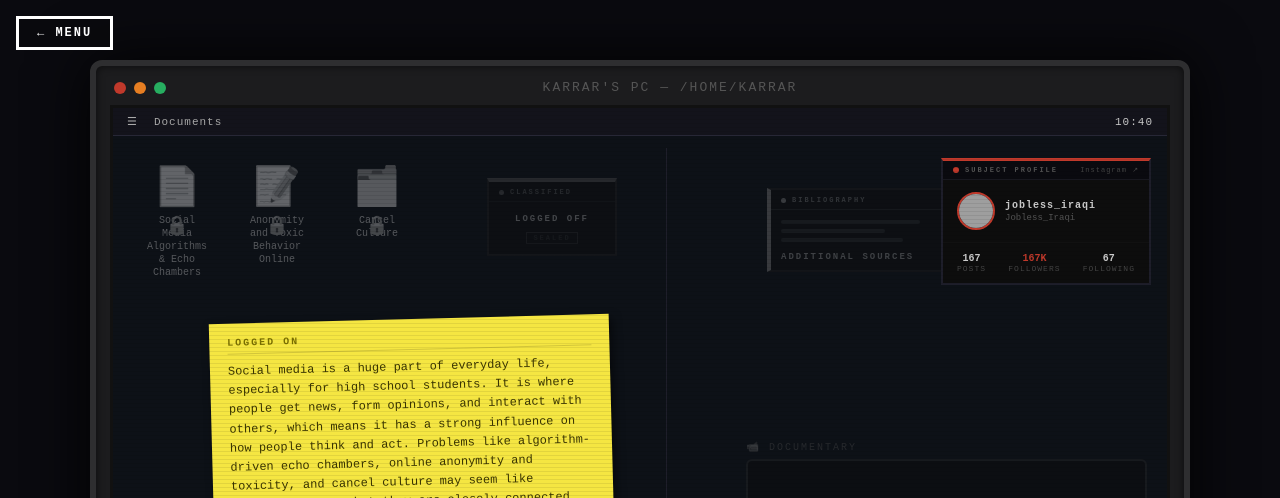
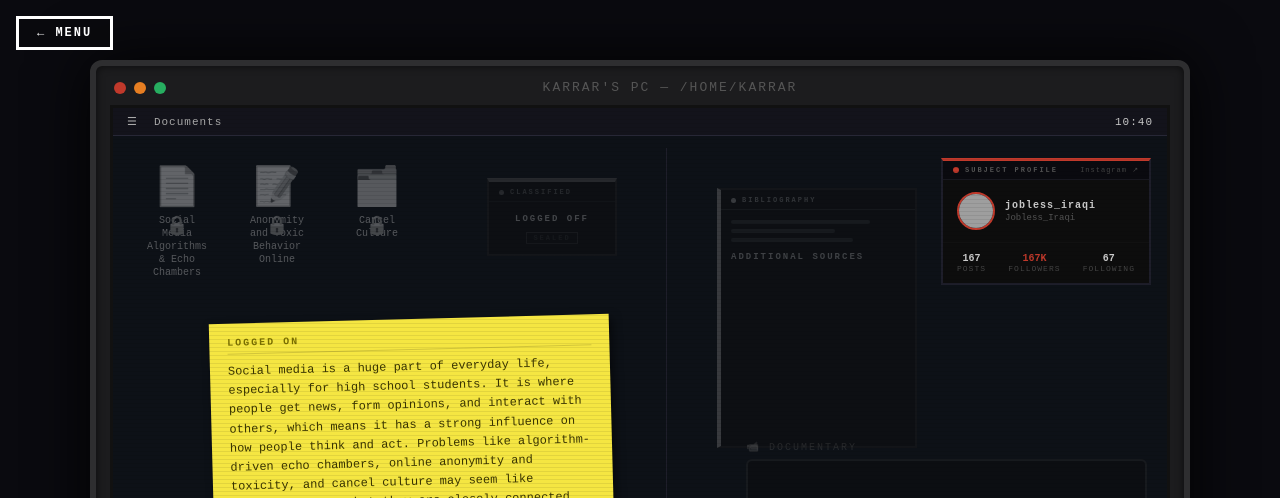
Before and after one commit to Connorjcho/museum-proj, a plain HTML site: page Essay.html in a window 1280 px wide. Shown: the top 498 px of the page. Drawn offline with Linux system fonts and the light colour scheme; grey boxes are pictures that could not be loaded.

Commit message:
Increase Additional Sources panel height

```diff
--- a/Essay.html
+++ b/Essay.html
@@ -159,8 +159,10 @@
     /* ── ADDITIONAL SOURCES PANEL ── */
     #history-icon {
       position: absolute;
-      top: 80px; right: 200px;
+      top: 80px; right: 250px;
       width: 200px;
+      height: 260px;
+      overflow-y: auto;
       background: #0e0e14;
       border: 2px solid #1e1e2a;
       border-left: 4px solid #888;
```
